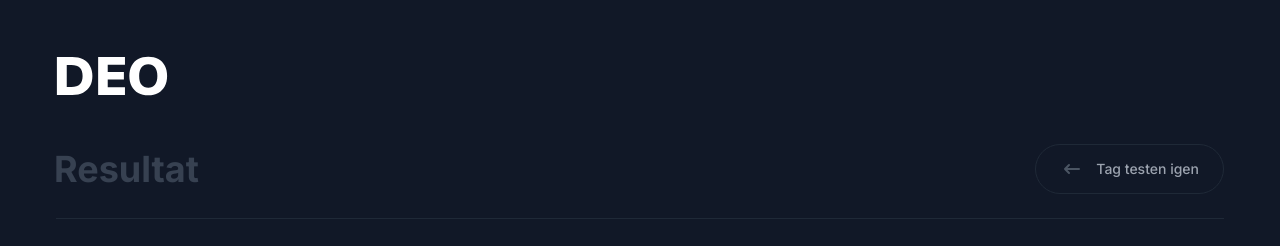
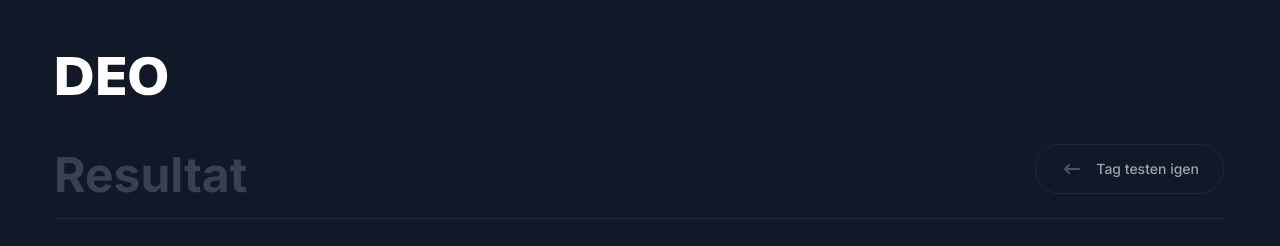
Before and after one commit to maxrh/ep-valgtest-2024-next, a Next.js app: page /resultat in a window 1280 px wide. Shown: the top 246 px of the page. Built offline with nearby package versions, Linux system fonts and the light colour scheme.

Commit message:
align fix

```diff
--- a/app/resultat/page.js
+++ b/app/resultat/page.js
@@ -48,7 +48,7 @@ export default function Resultat() {
 	return (
 		<main className=" min-h-screen px-14 py-32">
             <div className="w-full flex items-center justify-between mt-4 mb-6 pb-6  border-b border-gray-800">
-			    <h1 className="text-4xl font-bold   text-gray-700  -indent-0.5">Resultat</h1>
+			    <h1 className="text-5xl font-bold text-gray-700 -indent-0.5 -mb-3">Resultat</h1>
                 <button
                     className="group flex items-center justify-center ml-4 text-sm font-medium text-gray-400 hover:text-gray-300 hover:shadow-xl border border-gray-800 hover:border-gray-700 transition-all py-3 px-6 rounded-full duration-300"
                     onClick={() => router.push('/')}
```
